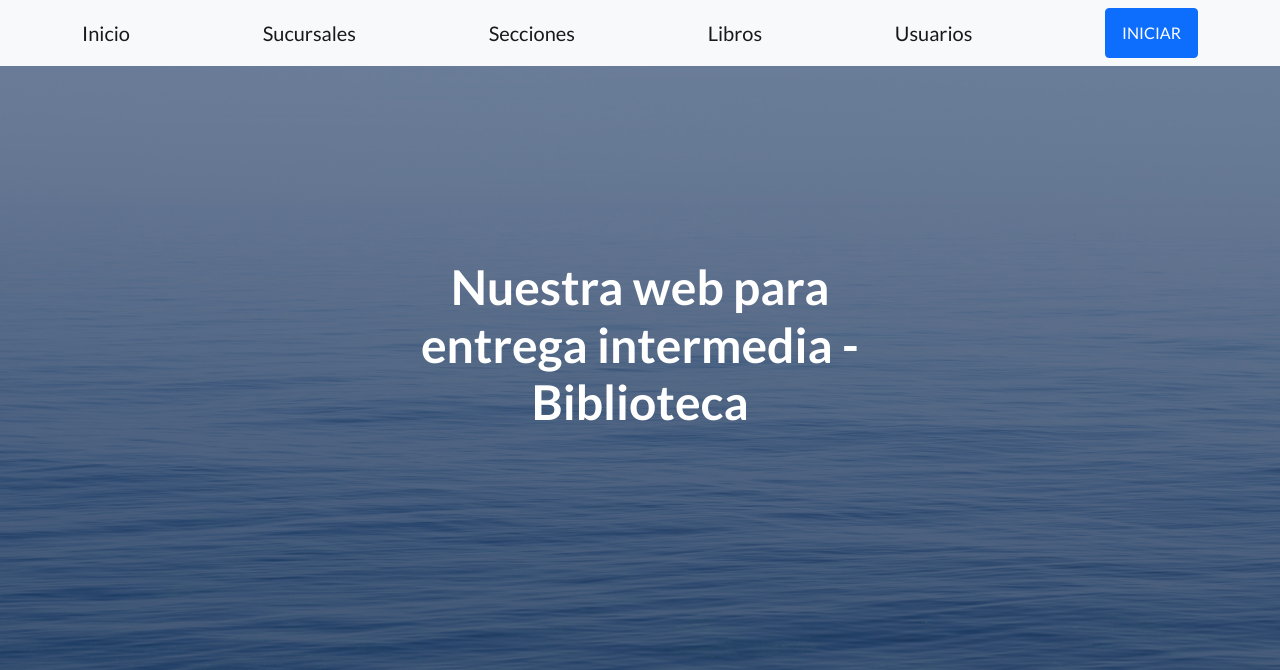
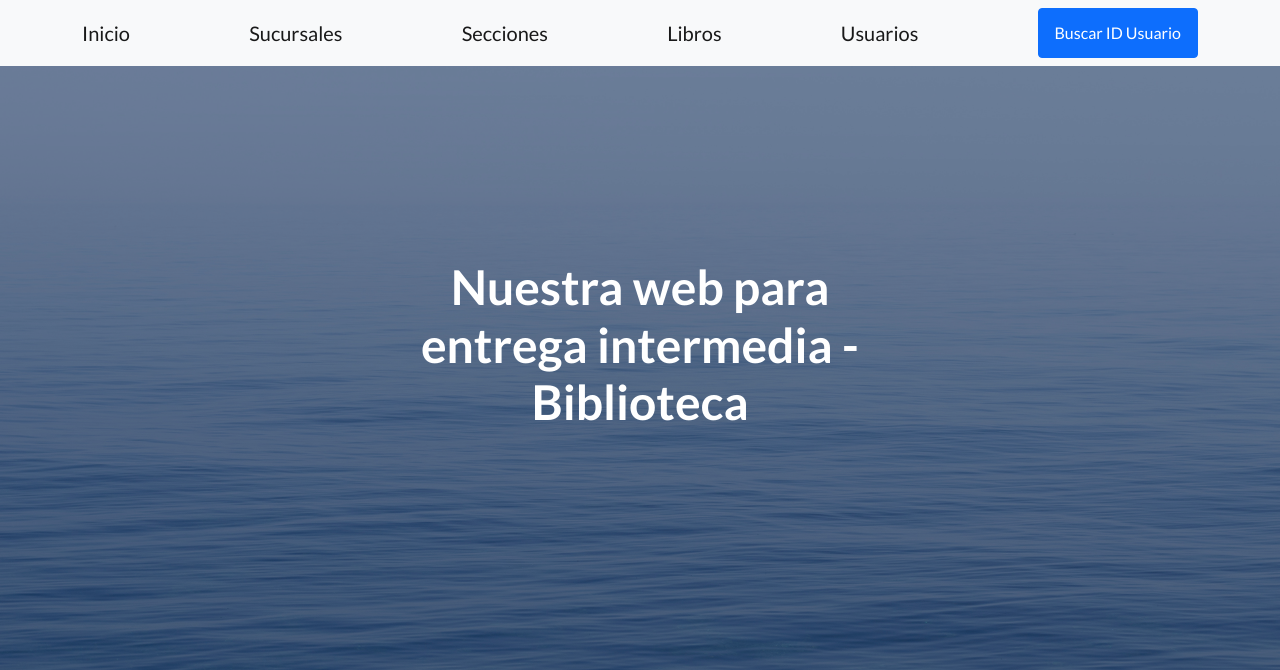
Before and after one commit to matisanchz/Entrega1, a Django app: page /biblioteca/ in a window 1280 px wide. Shown: the top 670 px of the page. Run offline with Django 4.2, Linux system fonts and the light colour scheme; some libraries are stand-ins or nearby versions.

Commit message:
Incorporación del buscador de IDs

```diff
--- a/AppEntrega1/urls.py
+++ b/AppEntrega1/urls.py
@@ -1,6 +1,6 @@
 from django.urls import path
 
-from AppEntrega1.views import inicio, SucursalListView, SucursalCreateView, SucursalDetailView, SucursalUpdateView, SucursalDeleteView, SeccionListView, SeccionCreateView, SeccionDetailView, SeccionUpdateView, SeccionDeleteView, LibroListView, LibroDetailView, LibroCreateView, LibroUpdateView, LibroDeleteView, UsuarioListView, UsuarioDetailView, UsuarioCreateView, UsuarioUpdateView, UsuarioDeleteView
+from AppEntrega1.views import inicio, busqueda_usuario, buscar, SucursalListView, SucursalCreateView, SucursalDetailView, SucursalUpdateView, SucursalDeleteView, SeccionListView, SeccionCreateView, SeccionDetailView, SeccionUpdateView, SeccionDeleteView, LibroListView, LibroDetailView, LibroCreateView, LibroUpdateView, LibroDeleteView, UsuarioListView, UsuarioDetailView, UsuarioCreateView, UsuarioUpdateView, UsuarioDeleteView
 
 urlpatterns = [
     path('', inicio, name= 'inicio'),
@@ -24,4 +24,6 @@ urlpatterns = [
     path('usuarios/view/<pk>', UsuarioDetailView.as_view(), name = 'usuario_view'),
     path('usuarios/update/<pk>', UsuarioUpdateView.as_view(), name = 'usuario_update'),
     path('usuarios/delete/<pk>', UsuarioDeleteView.as_view(), name = 'usuario_delete'),
+    path('busquedaUsuario', busqueda_usuario, name = 'busqueda_usuario'),
+    path('buscar', buscar, name = 'buscar')
 ]
--- a/AppEntrega1/views.py
+++ b/AppEntrega1/views.py
@@ -136,3 +136,13 @@ class UsuarioDeleteView(DeleteView):
     model = Usuario
     success_url = reverse_lazy('usuarios')
     #Por default usa el template libro_confirm_delete.html
+
+def busqueda_usuario(request):
+    return render(request, 'AppEntrega1/busquedaUsuario.html')
+
+def buscar(request):
+    id_socio = request.GET["id_socio"]
+
+    usuarios = Usuario.objects.filter(id_socio = id_socio)
+
+    return render(request, 'AppEntrega1/buscar.html', {'usuarios': usuarios, 'id_socio': id_socio})
--- a/templates/AppEntrega1/padre.html
+++ b/templates/AppEntrega1/padre.html
@@ -35,7 +35,7 @@
                 <a class="navbar-brand" href="{% url 'secciones' %}">Secciones</a>
                 <a class="navbar-brand" href="{% url 'libros' %}">Libros</a>
                 <a class="navbar-brand" href="{% url 'usuarios' %}">Usuarios</a>
-                <a class="btn btn-primary" href="#NADAAUN">INICIAR</a>
+                <a class="btn btn-primary" href="{% url 'busqueda_usuario' %}">Buscar ID Usuario</a>
             </div>
         </nav>
 
```
Also changed, not shown: templates/AppEntrega1/buscar.html (added, +22 -0 lines), templates/AppEntrega1/busquedaUsuario.html (added, +18 -0 lines), README.md, db.sqlite3.
